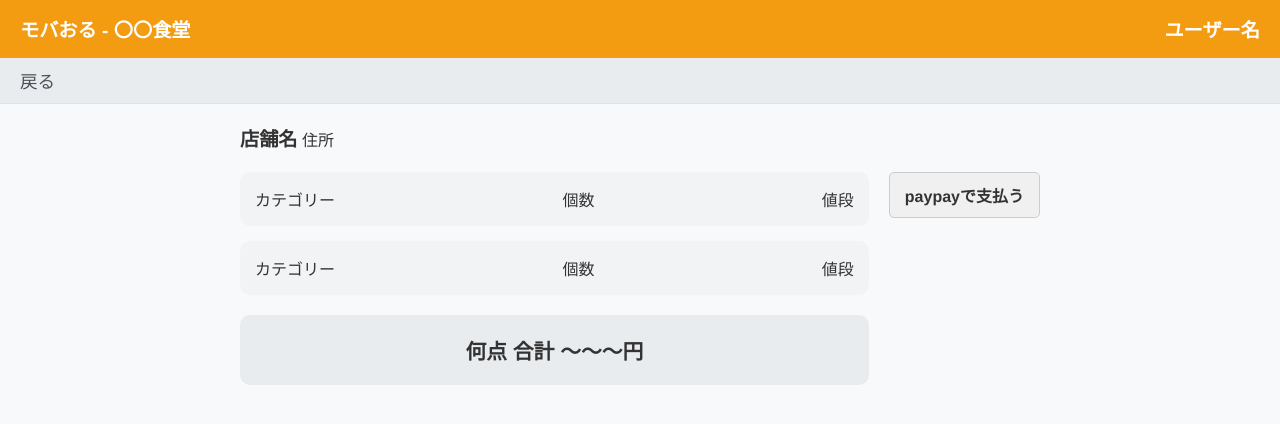
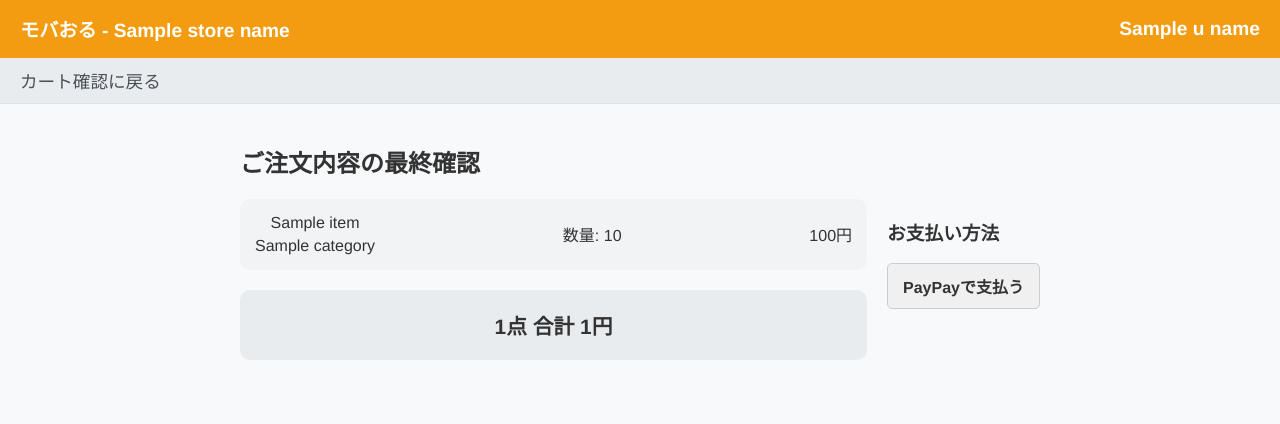
Before and after one commit to s2422092/DS_hakka, a Flask app: template templates/users_order/payment_selection.html in a window 1280 px wide. Shown: the top 424 px of the page. Run offline with Flask 3, Linux system fonts and the light colour scheme; the template is opened without the code that fills it: most values are stand-ins (such as "Sample title", 1, 10 or a date in 2020).

Commit message:
usesr_order修正1

```diff
--- a/templates/users_order/cart_confirmation.html
+++ b/templates/users_order/cart_confirmation.html
@@ -17,8 +17,8 @@
 
     <div class="sub-header">
         <a href="{{ url_for('users_order.menu', store_id=store_id) }}">戻る</a>
-        <a href="{{url_for('users_order.payment_selection')}}">レジに進む</a>
-    </div>
+        <a href="{{url_for('users_order.payment_selection', store_id=store_id)}}">レジに進む</a>
+         </div>
 
     <main class="container">
         <div class="cart-list">
--- a/templates/users_order/payment_selection.html
+++ b/templates/users_order/payment_selection.html
@@ -9,45 +9,49 @@
 <body>
 
     <header class="main-header">
-        <div class="store-name">モバおる - 〇〇食堂</div>
+        <div class="store-name">モバおる - {{ store_name }}</div>
         <div class="user-info">
-            <span>ユーザー名</span>
+            <span>{{ u_name if u_name else "ゲスト" }}</span>
         </div>
     </header>
 
     <div class="sub-header">
-        <a href="{{ url_for('users_home.home') }}">戻る</a>
+        <a href="{{ url_for('users_order.cart_confirmation', store_id=store_id) }}">カート確認に戻る</a>
     </div>
 
     <main class="container">
-        <div class="store-info">
-            <span class="name">店舗名</span>
-            <span>住所</span>
-        </div>
+        <h2>ご注文内容の最終確認</h2>
 
         <div class="payment-container">
             <div class="order-summary">
                 <div class="cart-list">
-                    <!-- Sample Item 1 -->
-                    <div class="cart-item">
-                        <span>カテゴリー</span>
-                        <span>個数</span>
-                        <span>値段</span>
-                    </div>
-                    <!-- Sample Item 2 -->
-                    <div class="cart-item">
-                        <span>カテゴリー</span>
-                        <span>個数</span>
-                        <span>値段</span>
-                    </div>
+                    {% if cart %}
+                        {% for item in cart %}
+                        <div class="cart-item">
+                            <div class="cart-item-details">
+                                <span class="item-name">{{ item.name }}</span>
+                                <span class="item-category">{{ item.category }}</span>
+                            </div>
+                            <div class="cart-item-quantity">
+                                <span>数量: {{ item.quantity }}</span>
+                            </div>
+                            <div class="cart-item-price">
+                                <span>{{ item.price * item.quantity }}円</span>
+                            </div>
+                        </div>
+                        {% endfor %}
+                    {% else %}
+                        <p>カートは空です。</p>
+                    {% endif %}
                 </div>
                 <div class="cart-total">
-                    何点 合計 〜〜〜円
+                    {{ total_quantity }}点 合計 {{ total_price }}円
                 </div>
             </div>
 
             <div class="payment-actions">
-                <a href="{{ url_for('users_order.pay_payment') }}" class="btn btn-paypay">paypayで支払う</a>
+                <h3>お支払い方法</h3>
+                <a href="{{ url_for('users_order.pay_payment') }}" class="btn btn-paypay">PayPayで支払う</a>
             </div>
         </div>
     </main>
```
Also changed, not shown: routes/users_order/users_order.py (+36 -51 lines).
